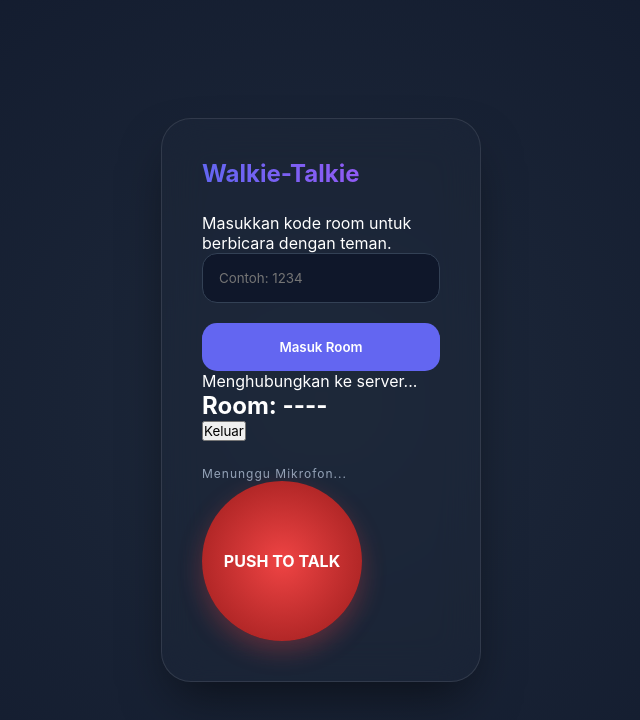
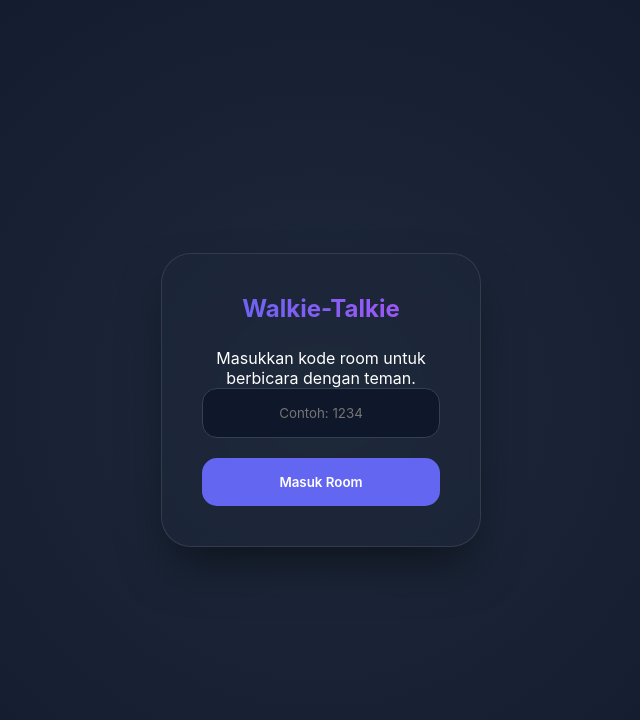
Before and after one commit to rutegamer/walkie-talkie, a website: page public/index.html in a window 1280 px wide. Shown: the whole page, without its empty margins (319-959 px from the left). Drawn offline with nearby package versions, Linux system fonts and the light colour scheme.

Commit message:
style.css

```diff
--- a/public/style.css
+++ b/public/style.css
@@ -1,16 +1,17 @@
-:root { --primary: #6366f1; --bg: #0f172a; --card: #1e293b; }
+:root { --primary: #6366f1; --bg: #0f172a; }
 * { box-sizing: border-box; margin: 0; padding: 0; font-family: 'Inter', sans-serif; }
 body { background: radial-gradient(circle at center, #1e293b, #0f172a); height: 100vh; display: flex; justify-content: center; align-items: center; color: white; }
 
-.app-container { background: rgba(30, 41, 59, 0.4); backdrop-filter: blur(20px); border: 1px solid rgba(255,255,255,0.1); padding: 40px; border-radius: 30px; width: 320px; box-shadow: 0 25px 50px -12px rgba(0,0,0,0.5); }
+.app-container { background: rgba(30, 41, 59, 0.4); backdrop-filter: blur(20px); border: 1px solid rgba(255,255,255,0.1); padding: 40px; border-radius: 30px; width: 320px; box-shadow: 0 25px 50px -12px rgba(0,0,0,0.5); text-align: center; }
 
 h1 { font-size: 24px; margin-bottom: 25px; background: linear-gradient(to right, #6366f1, #a855f7); -webkit-background-clip: text; -webkit-text-fill-color: transparent; }
 
-input { width: 100%; padding: 16px; border-radius: 15px; border: 1px solid #334155; background: #0f172a; color: white; margin-bottom: 20px; }
+input { width: 100%; padding: 16px; border-radius: 15px; border: 1px solid #334155; background: #0f172a; color: white; margin-bottom: 20px; text-align: center; }
 
 .primary-btn { width: 100%; padding: 16px; background: var(--primary); border: none; border-radius: 15px; color: white; font-weight: 600; cursor: pointer; }
 
-.ptt-btn { width: 160px; height: 160px; border-radius: 50%; background: radial-gradient(circle, #ef4444, #991b1b); border: none; color: white; font-weight: bold; font-size: 16px; box-shadow: 0 10px 25px rgba(239, 68, 68, 0.3); transition: 0.3s; }
+.ptt-btn { width: 160px; height: 160px; border-radius: 50%; background: radial-gradient(circle, #ef4444, #991b1b); border: none; color: white; font-weight: bold; font-size: 16px; box-shadow: 0 10px 25px rgba(239, 68, 68, 0.3); transition: 0.3s; touch-action: manipulation; }
 .ptt-btn.active { transform: scale(0.9); box-shadow: 0 0 40px #ef4444; }
 
-.status { margin-top: 25px; font-size: 12px; color: #94a3b8; letter-spacing: 1px; }
+.status { margin-top: 25px; font-size: 12px; color: #94a3b8; }
+.hidden { display: none !important; }
```
